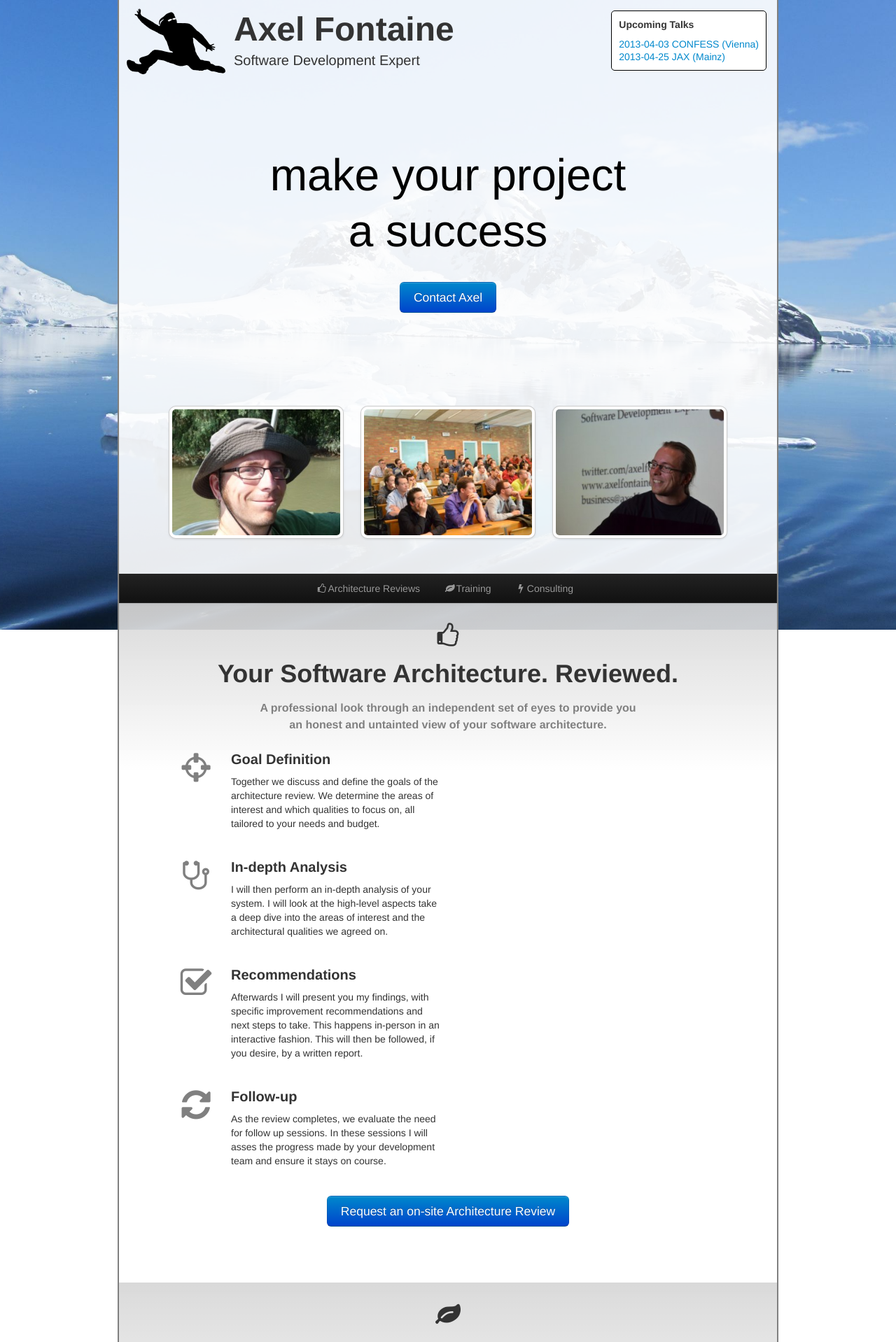
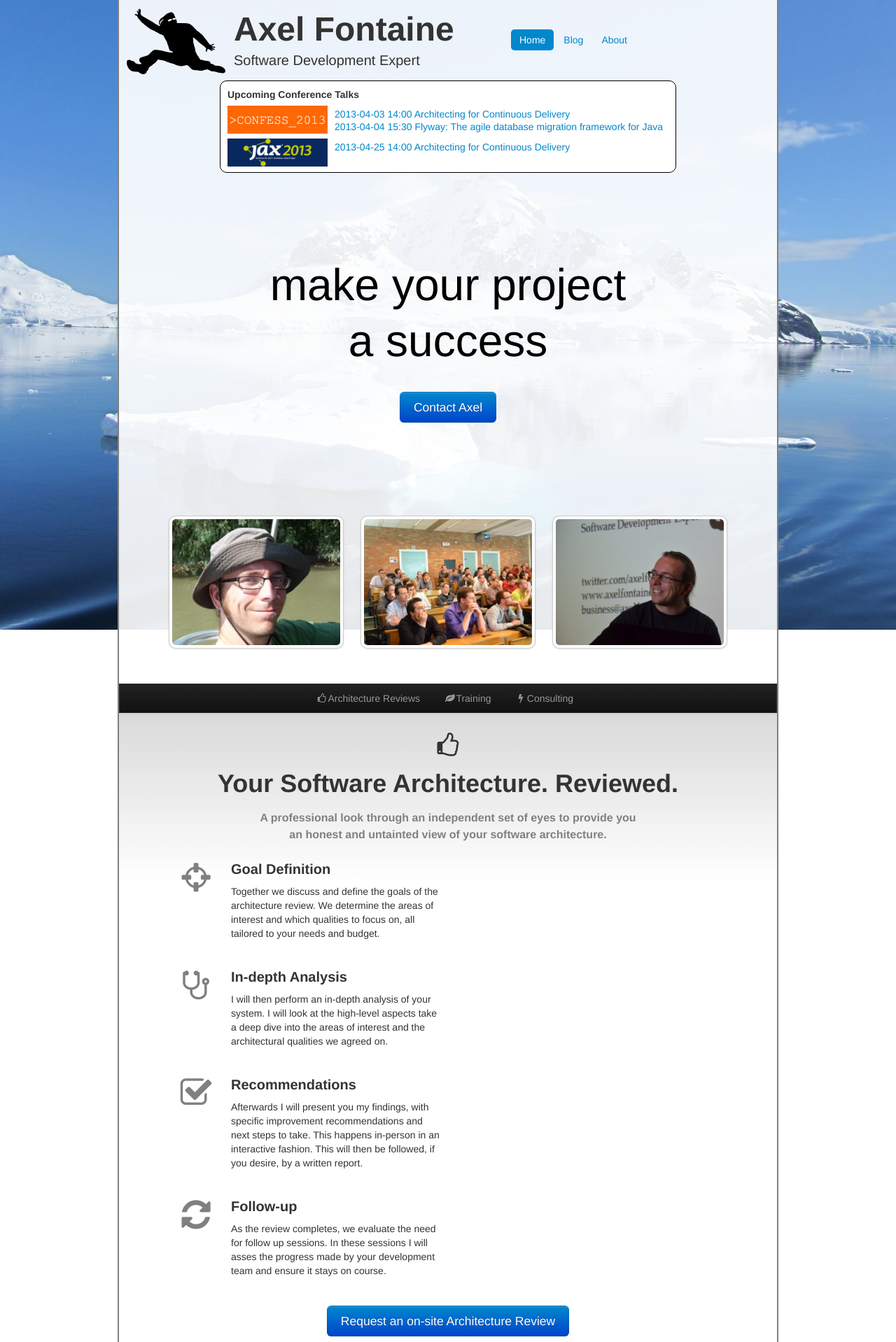
Before and after one commit to axelfontaine/axelfontaine.com, a Jekyll site: the page built from index.html, in a window 1280 px wide. Shown: the top 1918 px of the page at 70% size. Built offline with Jekyll 4.4.1, drawn with Linux system fonts in a browser that asks for light colours; nearby versions of some CDN libraries; library files that are not in the unit come from our copies; comment, search, counter and statistics services are not loaded.

```diff
--- a/_layouts/default.html
+++ b/_layouts/default.html
@@ -27,21 +27,19 @@
 <body>
 <div id="main" class="container">
     <div id="header" class="row">
-        <div class="span8">
+        <div class="span7">
             <div id="logo"><a href="/"><img src="/assets/logo.png" alt="axelfontaine.com"></a></div>
             <div id="title">Axel Fontaine</div>
             <div id="subtitle">Software Development Expert</div>
         </div>
-        <div class="span4">
-            <div id="talks">
-                <p><strong>Upcoming Talks</strong></p>
-
-                <p><a href="https://2013.con-fess.com/home">2013-04-03 CONFESS (Vienna)</a><br/>
-                    <a href="http://jax.de/2013/sessions/#session-24808">2013-04-25 JAX (Mainz)</a></p>
-            </div>
+        <div class="span3">
+            <ul class="nav nav-pills">
+                <li {% if page.pill == 'home' %} class="active" {% endif %}><a href="/">Home</a></li>
+                <li {% if page.pill == 'blog' %} class="active" {% endif %}><a href="/blog">Blog</a></li>
+                <li {% if page.pill == 'about' %} class="active" {% endif %}><a href="/about.html">About</a></li>
+            </ul>
         </div>
     </div>
-    <div id="top-space"></div>
 
     {{ content }}
 
@@ -157,6 +155,7 @@
 <script src="/assets/bootstrap-2.2.2/js/bootstrap.min.js" type="text/javascript"></script>
 <script src="/assets/prettify-20110601/prettify.js" type="text/javascript"></script>
 <script src="/assets/backstretch-2.0.3/jquery.backstretch.min.js" type="text/javascript"></script>
+<script src="/assets/moment-1.7.2/moment.min.js" type="text/javascript"></script>
 <script src="/assets/axelfontaine.js" type="text/javascript"></script>
 </body>
 </html>
--- a/assets/axelfontaine.css
+++ b/assets/axelfontaine.css
@@ -27,18 +27,34 @@
     font-size: 20px;
 }
 
+#header .nav-pills {
+    margin-top: 30px;
+}
+
 #talks {
     border: 1px black solid;
-    border-radius: 5px;
+    border-radius: 10px;
     background-color: #ffffff;
     margin-top: 5px;
     line-height: 18px;
     padding-top: 10px;
     padding-left: 10px;
     padding-right: 10px;
-    margin-right: 15px;
+    margin-right: auto;
     margin-left: auto;
-    float: right;
+    width: 630px;
+    height: 120px;
+}
+
+#talks .conference div {
+    float: left;
+}
+
+#talks .conference .conference-logo {
+    clear: both;
+    margin-right: 10px;
+    margin-top: -3px;
+    margin-bottom: 10px;
 }
 
 #top-space {
@@ -46,7 +62,7 @@
 }
 
 #bigsell {
-    margin-top: 100px;
+    margin-top: 120px;
     margin-bottom: 120px;
     text-align: center;
     font-size: 64px;
@@ -248,5 +264,28 @@
     font-size: 12px;
 }
 
+#about .talk img {
+    margin-bottom: 5px;
+}
+
 #about .img-polaroid {
-    border-radius: 10px; }
+    border-radius: 10px;
+}
+
+#about #talk-map-container {
+    width: 410px;
+}
+
+#about #talk-map-legend {
+    font-size: 12px;
+    margin-top: 5px;
+}
+
+#about #talk-map-legend span {
+    margin-right: 20px;
+}
+
+#about #talk-map {
+    width: 400px;
+    height: 280px;
+}
--- a/index.html
+++ b/index.html
@@ -1,17 +1,45 @@
 ---
 layout: default
+pill: home
 ---
 <!--suppress HtmlPresentationalElement -->
 <div id="home">
+<div id="talks">
+    <p><strong>Upcoming Conference Talks</strong></p>
+
+    <div class="conference">
+        <div class="conference-logo">
+            <a href="https://2013.con-fess.com/speakers#25"><img src="/assets/talks/confess-2013.png" alt="CONFESS_2013"
+                                                                 align="top"/></a>
+        </div>
+        <div>
+            <a href="https://2013.con-fess.com/sessions/-/details/77/Architecting-for-Continuous-Delivery">2013-04-03
+                14:00 Architecting for Continuous Delivery</a><br/>
+            <a href="https://2013.con-fess.com/sessions/-/details/78/Flyway--The-agile-database-migration-framework-for-Java">2013-04-04
+                15:30 Flyway: The agile database migration framework for Java</a>
+        </div>
+    </div>
+    <div class="conference">
+        <div class="conference-logo">
+            <a href="http://jax.de/2013/speaker/#7895"><img src="/assets/talks/jax-2013.png" alt="JAX 2013"
+                                                                 align="top"/></a>
+        </div>
+        <div>
+            <a href="http://jax.de/2013/sessions/#session-24808">2013-04-25
+                14:00 Architecting for Continuous Delivery</a><br/>
+        </div>
+    </div>
+</div>
+<div id="top-space"></div>
 <div id="bigsell">
     <p>make your project<br/>a success</p>
 
     <p><a href="" class="btn btn-large btn-primary" data-contact="">Contact Axel</a></p>
 </div>
 <div id="photos">
-    <img alt="portrait" src="/assets/portrait.jpg" class="img-polaroid"/>
-    <img alt="talk attendants" src="/assets/talk-attendants.jpg" class="img-polaroid"/>
-    <img alt="presenting" src="/assets/presenting.jpg" class="img-polaroid"/>
+    <img alt="portrait" src="/assets/photos/portrait.jpg" class="img-polaroid"/>
+    <img alt="talk attendants" src="/assets/photos/talk-attendants.jpg" class="img-polaroid"/>
+    <img alt="presenting" src="/assets/photos/presenting.jpg" class="img-polaroid"/>
 </div>
 <div id="offering-navbar" class="navbar navbar-inverse">
     <div class="navbar-inner">
@@ -20,13 +48,6 @@
                 <li><a href="#architecture-reviews"><i class="icon-thumbs-up"></i>Architecture Reviews</a></li>
                 <li><a href="#training"><i class="icon-leaf"></i>Training</a></li>
                 <li><a href="#consulting"><i class="icon-bolt"></i>Consulting</a></li>
-                <!--
-                <li><a href="#x"><i class="icon-github-alt"></i>Open Source</a></li>
-                <li><a href="#x"><i class="icon-comment"></i>Blog</a></li>
-                <li><a href="#x"><i class="icon-bullhorn"></i>Talks</a></li>
-                <li><a href="#x"><i class="icon-pencil"></i>Articles</a></li>
-                <li><a href="#x"><i class="icon-user"></i>About</a></li>
-                -->
             </ul>
         </div>
     </div>
@@ -97,7 +118,8 @@
         </div>
     </div>
     <div class="call-to-action">
-        <a href="" data-contact="Architecture Review" class="btn btn-large btn-primary">Request an on-site Architecture Review</a>
+        <a href="" data-contact="Architecture Review" class="btn btn-large btn-primary">Request an on-site Architecture
+            Review</a>
     </div>
 </div>
 
@@ -209,7 +231,8 @@
                 </ul>
 
                 <div class="call-to-action">
-                    <a href="" data-contact="Effective Database Migrations with Flyway training" class="btn btn-large btn-primary">Order this training</a>
+                    <a href="" data-contact="Effective Database Migrations with Flyway training"
+                       class="btn btn-large btn-primary">Order this training</a>
                 </div>
             </div>
         </div>
@@ -339,5 +362,4 @@
     </div>
 </div>
 </div>
-<script type="text/javascript" src="/assets/moment-1.7.2/moment.min.js"></script>
 <script type="text/javascript" src="/assets/index.js"></script>
```
Also changed, not shown: about.html (+21 -7 lines), assets/about.js (added, +139 -0 lines), assets/photos/axel.jpg (renamed from assets/axel.jpg), assets/photos/portrait.jpg (renamed from assets/portrait.jpg), assets/photos/presenting.jpg (renamed from assets/presenting.jpg), assets/photos/talk-attendants.jpg (renamed from assets/talk-attendants.jpg), assets/pin-small-gray.png (added), assets/pin-small-green.png (added), assets/pin-small-shadow.png (added), assets/talks/confess-2013.png (added), assets/talks/jax-2013.png (added).
